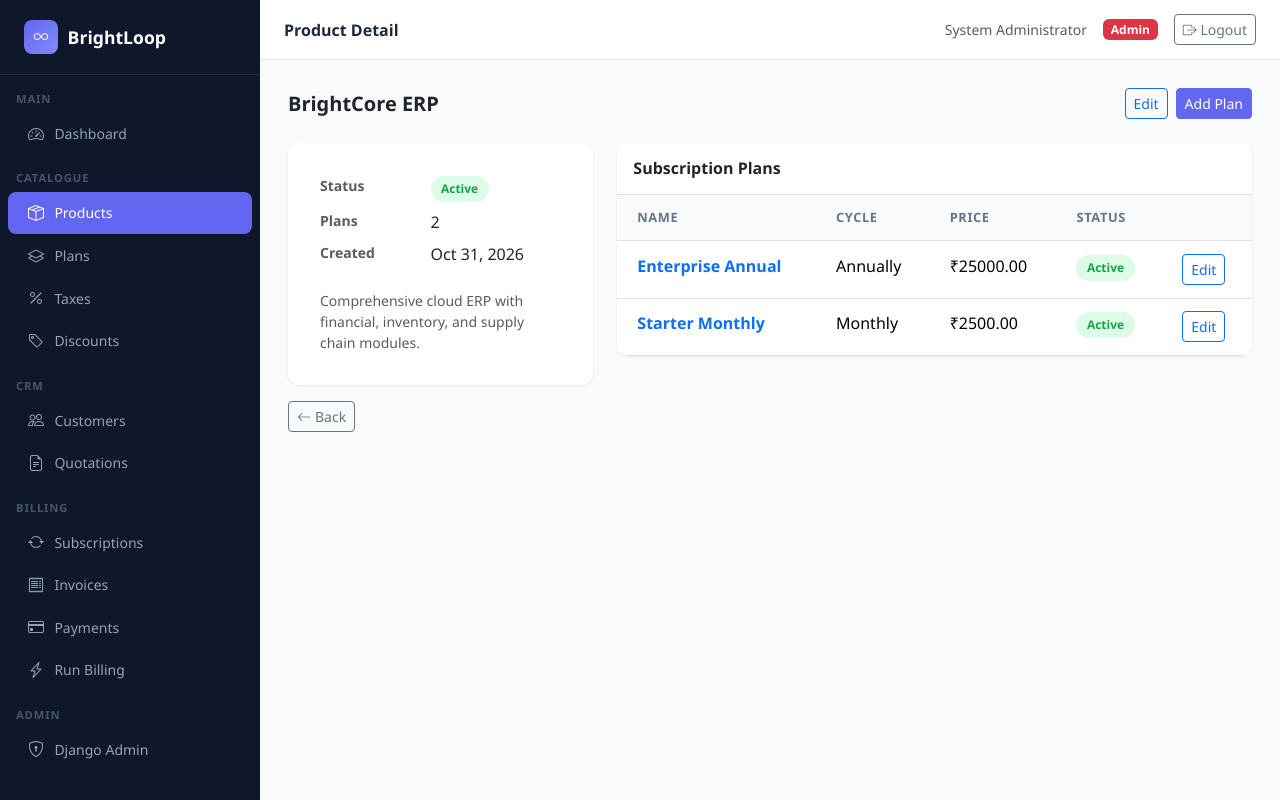
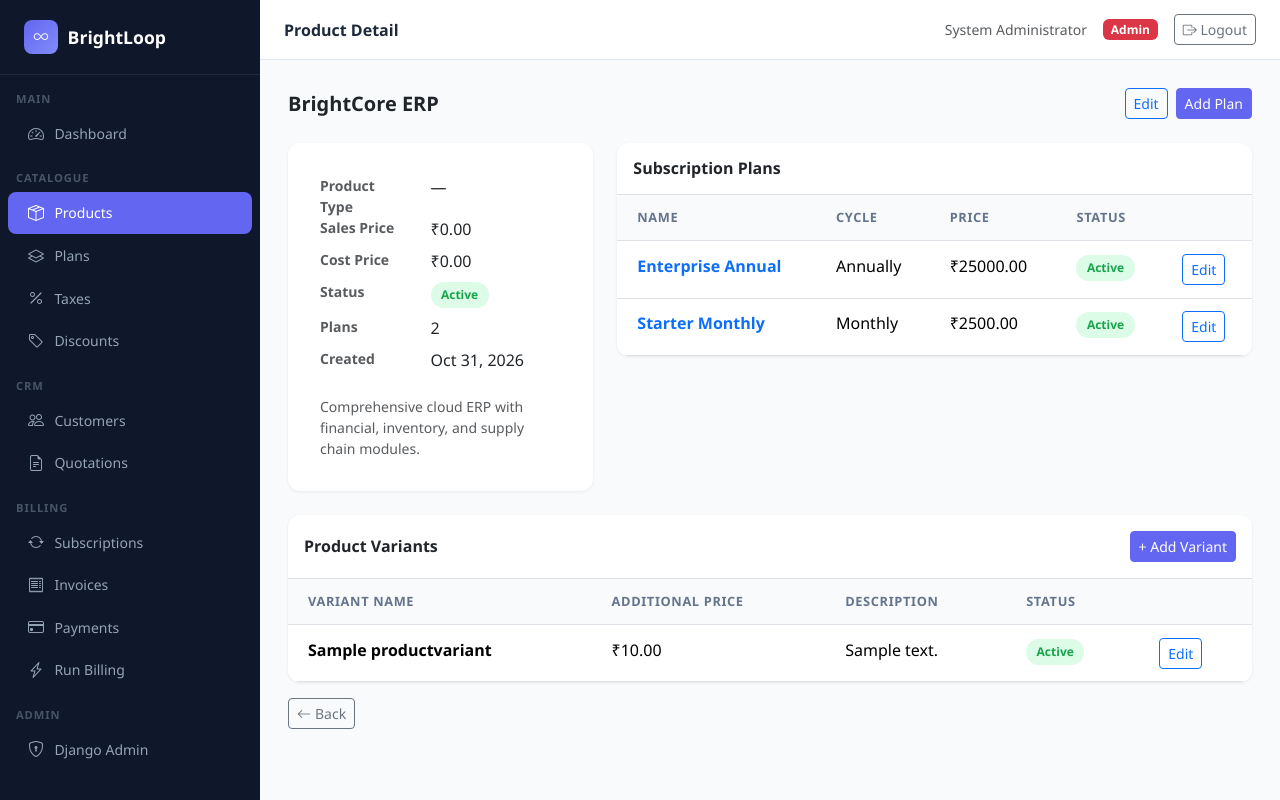
Before and after one commit to sreeharsx/Subscription_Management_System, a Django app: page /products/1/ in a window 1280 px wide. Run offline with Django 5.2, Linux system fonts and the light colour scheme; a user stored in the database is signed in; data comes from the database, SQL or seed files in the repository; tables that the repository leaves empty hold one stand-in row (values such as "Sample post").

Commit message:
Update product_detail.html

```diff
--- a/templates/products/product_detail.html
+++ b/templates/products/product_detail.html
@@ -1,9 +1,12 @@
 {% extends "base.html" %}
 {% block title %}{{ product.name }}{% endblock %}
 {% block page_title %}Product Detail{% endblock %}
+
 {% block content %}
+
 <div class="d-flex justify-content-between align-items-center mb-4">
   <h5 class="fw-semibold mb-0">{{ product.name }}</h5>
+
   {% if user.is_staff or user.is_superuser %}
   <div class="d-flex gap-2">
     <a href="{% url 'products:product_edit' product.pk %}" class="btn btn-sm btn-outline-primary">Edit</a>
@@ -11,39 +14,157 @@
   </div>
   {% endif %}
 </div>
+
 <div class="row g-4">
   <div class="col-lg-4">
     <div class="form-card">
       <dl class="row mb-0">
+
+        <dt class="col-5 text-muted small">Product Type</dt>
+        <dd class="col-7">{{ product.product_type|default:"—" }}</dd>
+
+        <dt class="col-5 text-muted small">Sales Price</dt>
+        <dd class="col-7">₹{{ product.sales_price|floatformat:2 }}</dd>
+
+        <dt class="col-5 text-muted small">Cost Price</dt>
+        <dd class="col-7">₹{{ product.cost_price|floatformat:2 }}</dd>
+
         <dt class="col-5 text-muted small">Status</dt>
-        <dd class="col-7">{% if product.is_active %}<span class="status-badge badge-active">Active</span>{% else %}<span class="status-badge badge-cancelled">Inactive</span>{% endif %}</dd>
-        <dt class="col-5 text-muted small">Plans</dt><dd class="col-7">{{ plans.count }}</dd>
-        <dt class="col-5 text-muted small">Created</dt><dd class="col-7">{{ product.created_at|date:"M d, Y" }}</dd>
+        <dd class="col-7">
+          {% if product.is_active %}
+          <span class="status-badge badge-active">Active</span>
+          {% else %}
+          <span class="status-badge badge-cancelled">Inactive</span>
+          {% endif %}
+        </dd>
+
+        <dt class="col-5 text-muted small">Plans</dt>
+        <dd class="col-7">{{ plans.count }}</dd>
+
+        <dt class="col-5 text-muted small">Created</dt>
+        <dd class="col-7">{{ product.created_at|date:"M d, Y" }}</dd>
+
       </dl>
-      {% if product.description %}<p class="text-muted small mt-3 mb-0">{{ product.description }}</p>{% endif %}
+
+      {% if product.description %}
+      <p class="text-muted small mt-3 mb-0">{{ product.description }}</p>
+      {% endif %}
     </div>
   </div>
+
   <div class="col-lg-8">
     <div class="table-card">
-      <div class="p-3 border-bottom"><h6 class="fw-semibold mb-0">Subscription Plans</h6></div>
+      <div class="p-3 border-bottom">
+        <h6 class="fw-semibold mb-0">Subscription Plans</h6>
+      </div>
+
       <table class="table table-hover mb-0">
-        <thead><tr><th>Name</th><th>Cycle</th><th>Price</th><th>Status</th><th></th></tr></thead>
+        <thead>
+          <tr>
+            <th>Name</th>
+            <th>Cycle</th>
+            <th>Price</th>
+            <th>Status</th>
+            <th></th>
+          </tr>
+        </thead>
+
         <tbody>
           {% for plan in plans %}
           <tr>
-            <td><a href="{% url 'products:plan_detail' plan.pk %}" class="text-decoration-none fw-semibold">{{ plan.name }}</a></td>
+            <td>
+              <a href="{% url 'products:plan_detail' plan.pk %}" class="text-decoration-none fw-semibold">
+                {{ plan.name }}
+              </a>
+            </td>
             <td>{{ plan.get_billing_cycle_display }}</td>
             <td>₹{{ plan.base_price|floatformat:2 }}</td>
-            <td>{% if plan.is_active %}<span class="status-badge badge-active">Active</span>{% else %}<span class="status-badge badge-cancelled">Inactive</span>{% endif %}</td>
-            <td><a href="{% url 'products:plan_edit' plan.pk %}" class="btn btn-sm btn-outline-primary">Edit</a></td>
+            <td>
+              {% if plan.is_active %}
+              <span class="status-badge badge-active">Active</span>
+              {% else %}
+              <span class="status-badge badge-cancelled">Inactive</span>
+              {% endif %}
+            </td>
+            <td>
+              <a href="{% url 'products:plan_edit' plan.pk %}" class="btn btn-sm btn-outline-primary">Edit</a>
+            </td>
           </tr>
+
           {% empty %}
-          <tr><td colspan="5" class="text-center text-muted py-3">No plans. <a href="{% url 'products:plan_create' %}">Create one</a>.</td></tr>
+          <tr>
+            <td colspan="5" class="text-center text-muted py-3">
+              No plans. <a href="{% url 'products:plan_create' %}">Create one</a>.
+            </td>
+          </tr>
           {% endfor %}
         </tbody>
       </table>
     </div>
   </div>
 </div>
-<a href="{% url 'products:product_list' %}" class="btn btn-sm btn-outline-secondary mt-3"><i class="bi bi-arrow-left me-1"></i>Back</a>
+
+<!-- Product Variants -->
+<div class="table-card mt-4">
+
+  <div class="p-3 border-bottom d-flex justify-content-between align-items-center">
+    <h6 class="fw-semibold mb-0">Product Variants</h6>
+
+    {% if user.is_staff or user.is_superuser %}
+    <a href="{% url 'products:variant_create' product.pk %}" class="btn btn-sm btn-primary">
+      + Add Variant
+    </a>
+    {% endif %}
+  </div>
+
+  <div class="table-responsive">
+    <table class="table table-hover mb-0">
+      <thead>
+        <tr>
+          <th>Variant Name</th>
+          <th>Additional Price</th>
+          <th>Description</th>
+          <th>Status</th>
+          <th></th>
+        </tr>
+      </thead>
+
+      <tbody>
+        {% for variant in variants %}
+        <tr>
+          <td class="fw-semibold">{{ variant.name }}</td>
+          <td>₹{{ variant.additional_price|floatformat:2 }}</td>
+          <td>{{ variant.description|default:"—" }}</td>
+          <td>
+            {% if variant.is_active %}
+            <span class="status-badge badge-active">Active</span>
+            {% else %}
+            <span class="status-badge badge-cancelled">Inactive</span>
+            {% endif %}
+          </td>
+          <td>
+            {% if user.is_staff or user.is_superuser %}
+            <a href="{% url 'products:variant_edit' variant.pk %}" class="btn btn-sm btn-outline-primary">
+              Edit
+            </a>
+            {% endif %}
+          </td>
+        </tr>
+
+        {% empty %}
+        <tr>
+          <td colspan="5" class="text-center text-muted py-3">
+            No variants added yet.
+          </td>
+        </tr>
+        {% endfor %}
+      </tbody>
+    </table>
+  </div>
+</div>
+
+<a href="{% url 'products:product_list' %}" class="btn btn-sm btn-outline-secondary mt-3">
+  <i class="bi bi-arrow-left me-1"></i>Back
+</a>
+
 {% endblock %}
```
